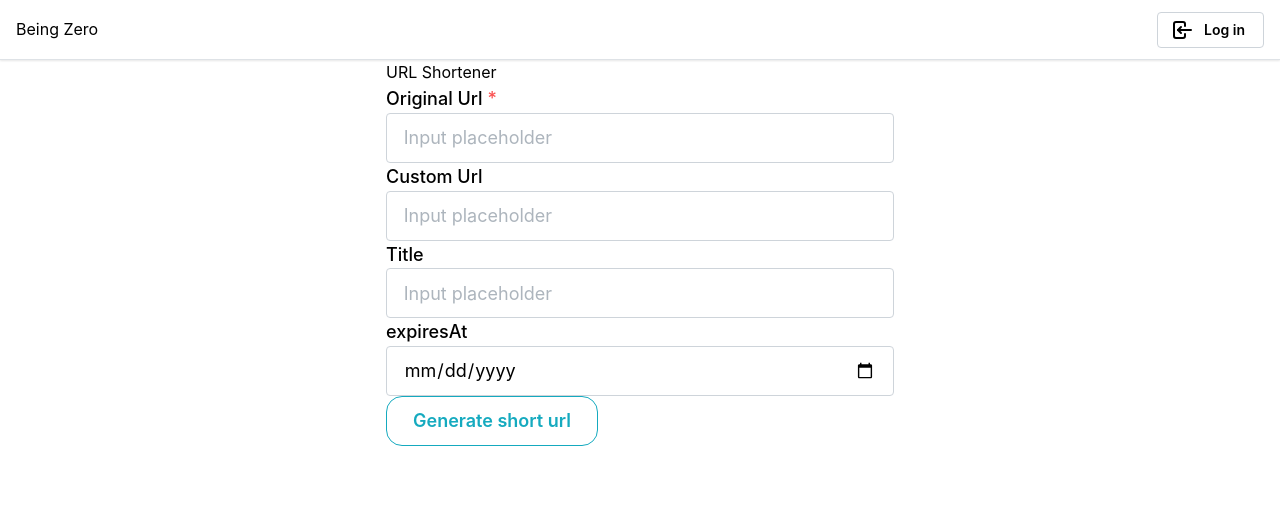
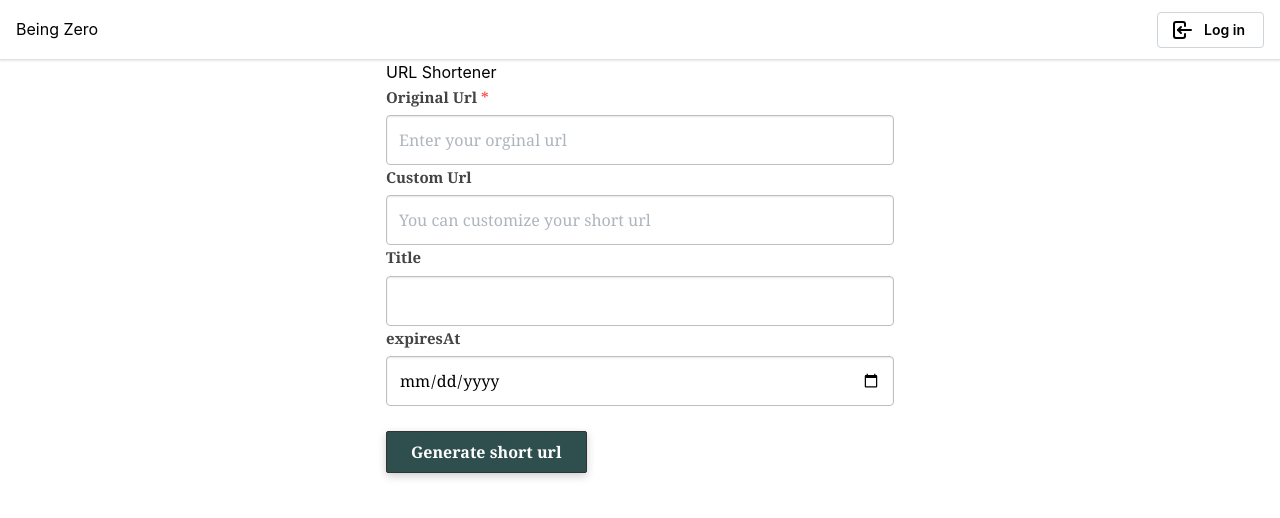
Before and after one commit to GowthamAvula/url-sortner-gowtham, a React (Vite) app in the folder frontend/: page /Shorturl in a window 1280 px wide. Shown: the top 518 px of the page. Built offline with nearby package versions, Linux system fonts and the light colour scheme.

Commit message:
new commit

```diff
--- a/frontend/src/Pages/UrlShortener.jsx
+++ b/frontend/src/Pages/UrlShortener.jsx
@@ -41,34 +41,145 @@ export default function UrlShortener() {
                size="lg"
                label="Original Url "
                withAsterisk
-               placeholder="Input placeholder"
+               placeholder="Enter your orginal url"
+               styles={{
+          input: {
+            borderColor: '#bfbfbf',
+            borderWidth: 1,
+            borderStyle: 'solid',
+            backgroundColor: '#fff',
+            fontFamily: 'Georgia, serif',
+            fontSize: 16,
+            padding: '12px',
+            boxShadow: 'inset 0 1px 2px rgba(0,0,0,0.1)',
+          },
+          label: {
+            fontWeight: 600,
+            color: '#444',
+            fontSize: 15,
+            fontFamily: 'Georgia, serif',
+            marginBottom: 6,
+          },
+          description: {
+            fontSize: 13,
+            color: '#777',
+            fontStyle: 'italic',
+            marginTop: 4,
+          },
+        }}
                onChange={(e) => { setInput({ ...input, originalUrl: e.target.value }) }}
            />
            <TextInput
                size="lg"
                label="Custom Url "
-               placeholder="Input placeholder"
+               placeholder="You can customize your short url"
+               styles={{
+          input: {
+            borderColor: '#bfbfbf',
+            borderWidth: 1,
+            borderStyle: 'solid',
+            backgroundColor: '#fff',
+            fontFamily: 'Georgia, serif',
+            fontSize: 16,
+            padding: '12px',
+            boxShadow: 'inset 0 1px 2px rgba(0,0,0,0.1)',
+          },
+          label: {
+            fontWeight: 600,
+            color: '#444',
+            fontSize: 15,
+            fontFamily: 'Georgia, serif',
+            marginBottom: 6,
+          },
+          description: {
+            fontSize: 13,
+            color: '#777',
+            fontStyle: 'italic',
+            marginTop: 4,
+          },
+        }}
                onChange={(e) => { setInput({ ...input, customUrl: e.target.value }) }}
            />
            <TextInput
                size="lg"
                label="Title"
-               placeholder="Input placeholder"
+               placeholder=""
+               styles={{
+          input: {
+            borderColor: '#bfbfbf',
+            borderWidth: 1,
+            borderStyle: 'solid',
+            backgroundColor: '#fff',
+            fontFamily: 'Georgia, serif',
+            fontSize: 16,
+            padding: '12px',
+            boxShadow: 'inset 0 1px 2px rgba(0,0,0,0.1)',
+          },
+          label: {
+            fontWeight: 600,
+            color: '#444',
+            fontSize: 15,
+            fontFamily: 'Georgia, serif',
+            marginBottom: 6,
+          },
+          description: {
+            fontSize: 13,
+            color: '#777',
+            fontStyle: 'italic',
+            marginTop: 4,
+          },
+        }}
                onChange={(e) => { setInput({ ...input, title: e.target.value }) }}
            />
            <TextInput
                size="lg"
                type='date'
                label="expiresAt"
-               placeholder="Input placeholder"
+               placeholder=""
+               styles={{
+          input: {
+            borderColor: '#bfbfbf',
+            borderWidth: 1,
+            borderStyle: 'solid',
+            backgroundColor: '#fff',
+            fontFamily: 'Georgia, serif',
+            fontSize: 16,
+            padding: '12px',
+            boxShadow: 'inset 0 1px 2px rgba(0,0,0,0.1)',
+          },
+          label: {
+            fontWeight: 600,
+            color: '#444',
+            fontSize: 15,
+            fontFamily: 'Georgia, serif',
+            marginBottom: 6,
+          },
+          description: {
+            fontSize: 13,
+            color: '#777',
+            fontStyle: 'italic',
+            marginTop: 4,
+          },
+        }}
                onChange={(e) => { setInput({ ...input, expiresAt: e.target.value }) }}
            />
+           <br/>
            <Button
-               onClick={generateShortUrl}
-               variant="outline"
-               color="cyan"
-               size="lg"
-               radius="lg">
+            radius="xs"
+            size="md"
+               style={{
+          backgroundColor: '#2f4f4f',
+          color: '#fff',
+          fontFamily: 'Georgia, serif',
+          fontSize: 16,
+          fontWeight: 'bold',
+          padding: '10px 24px',
+          border: '1px solid #333',
+          boxShadow: '0 3px 8px rgba(0, 0, 0, 0.2)',
+          transition: 'all 0.2s ease-in-out',
+        }}
+         onClick={generateShortUrl}
+        >
                    Generate short url
            </Button>
 
--- a/frontend/src/Pages/profile.jsx
+++ b/frontend/src/Pages/profile.jsx
@@ -18,7 +18,7 @@ const Profile = ()=> {
     useEffect ( ()=>{
         getProfileData();
     },[])
-    //
+
   return (
     <Container size={"sm"}>
     <Stack h={300}
```
Also changed, not shown: 1 other file (tests, documents, lock files or other folders).
